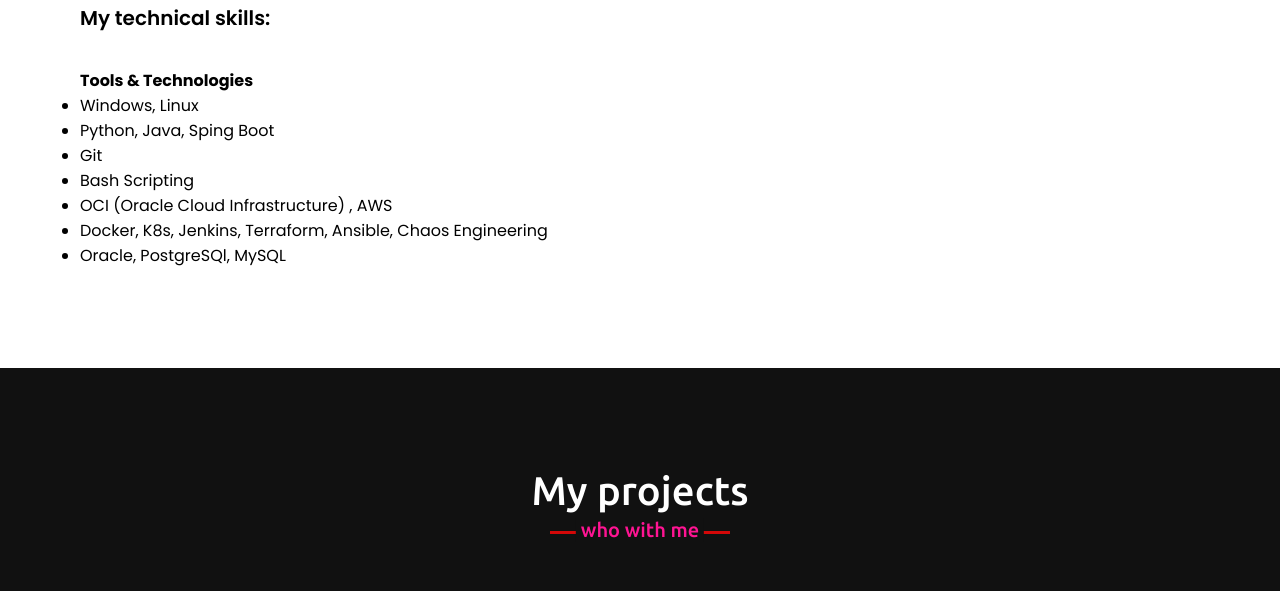
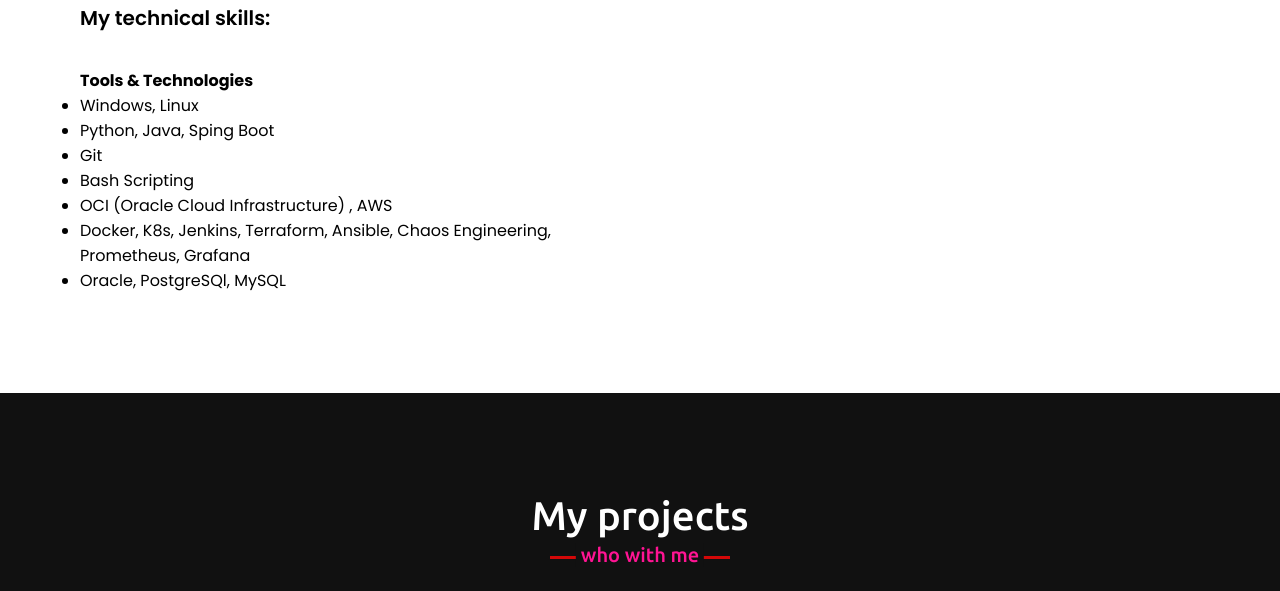
Before and after one commit to farah-alharrak/my-portfolio, a plain HTML site: page index.html in a window 1280 px wide. Shown: the part 2635-3226 px from the top of the page. Drawn offline with nearby package versions, Linux system fonts and the light colour scheme.

Commit message:
add monitoring skills

```diff
--- a/index.html
+++ b/index.html
@@ -144,7 +144,7 @@
                             <li>Git</li>
                             <li>Bash Scripting</li>
                             <li>OCI (Oracle Cloud Infrastructure) , AWS</li>
-                            <li>Docker, K8s, Jenkins, Terraform, Ansible, Chaos Engineering</li>
+                            <li>Docker, K8s, Jenkins, Terraform, Ansible, Chaos Engineering, Prometheus, Grafana</li>
                             <li>Oracle, PostgreSQl, MySQL</li>
 
                         </ul>
```
